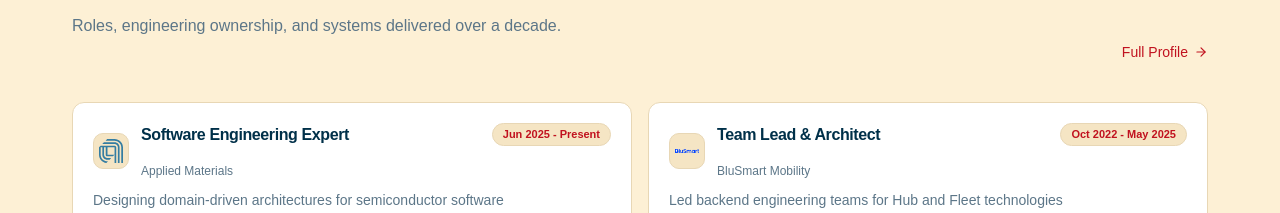
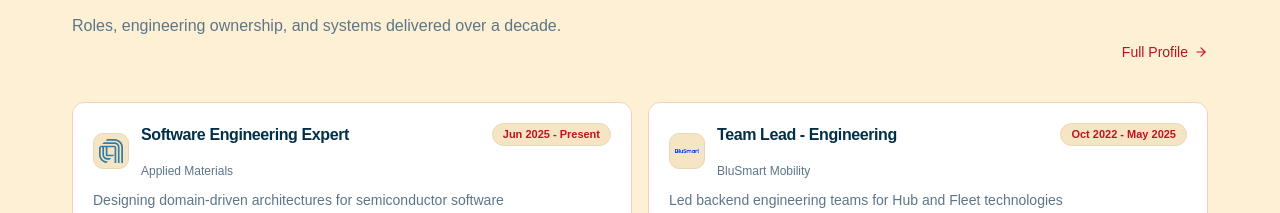
Before and after one commit to AnuragAmbuj/portfolio, a Next.js app: page / in a window 1280 px wide. Shown: the part 1080-1293 px from the top of the page. Built offline with nearby package versions, Linux system fonts and the light colour scheme; no server answers; the database is empty; a web font is replaced by a local one.

Commit message:
fix(experience): update BluSmart role to Team Lead - Engineering

```diff
--- a/src/app/about/page.tsx
+++ b/src/app/about/page.tsx
@@ -44,7 +44,7 @@ export default function AboutPage() {
         },
         {
             company: "BluSmart Mobility",
-            role: "Team Lead & Architect",
+            role: "Team Lead - Engineering",
             period: "Oct 2022 - May 2025",
             logo: "/companies/Blusmart.png",
             description: "Led the backend engineering team for the ride-hailing platform.",
--- a/src/components/features/ExperienceModern.tsx
+++ b/src/components/features/ExperienceModern.tsx
@@ -24,7 +24,7 @@ const experiences: ExperienceItem[] = [
     tags: ["Distributed Systems", "Domain-Driven Design", "Semiconductor Tech"],
   },
   {
-    role: "Team Lead & Architect",
+    role: "Team Lead - Engineering",
     company: "BluSmart Mobility",
     period: "Oct 2022 - May 2025",
     logo: "/companies/Blusmart.png",
--- a/src/components/features/Timeline.tsx
+++ b/src/components/features/Timeline.tsx
@@ -15,7 +15,7 @@ const experiences = [
         logo: "/companies/Applied_Materials/Applied_Materials.svg",
     },
     {
-        role: "Team Lead",
+        role: "Team Lead - Engineering",
         company: "BluSmart Mobility",
         period: "Oct 2022 - May 2025",
         description: "Led the backend team for the all-electric ride-hailing platform. Architected core services and managed team delivery. Built tech teams from scratch to support the growth.",
```
